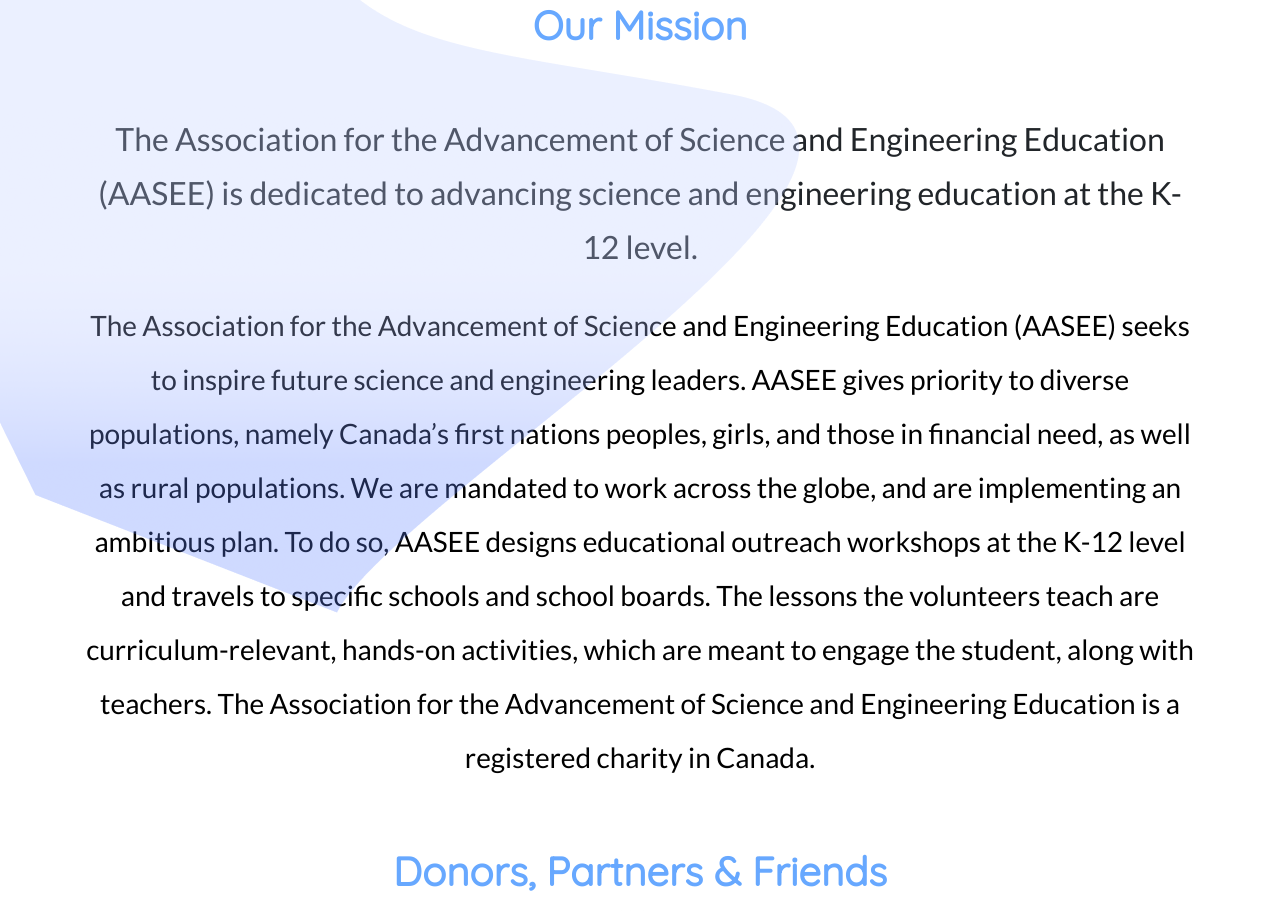
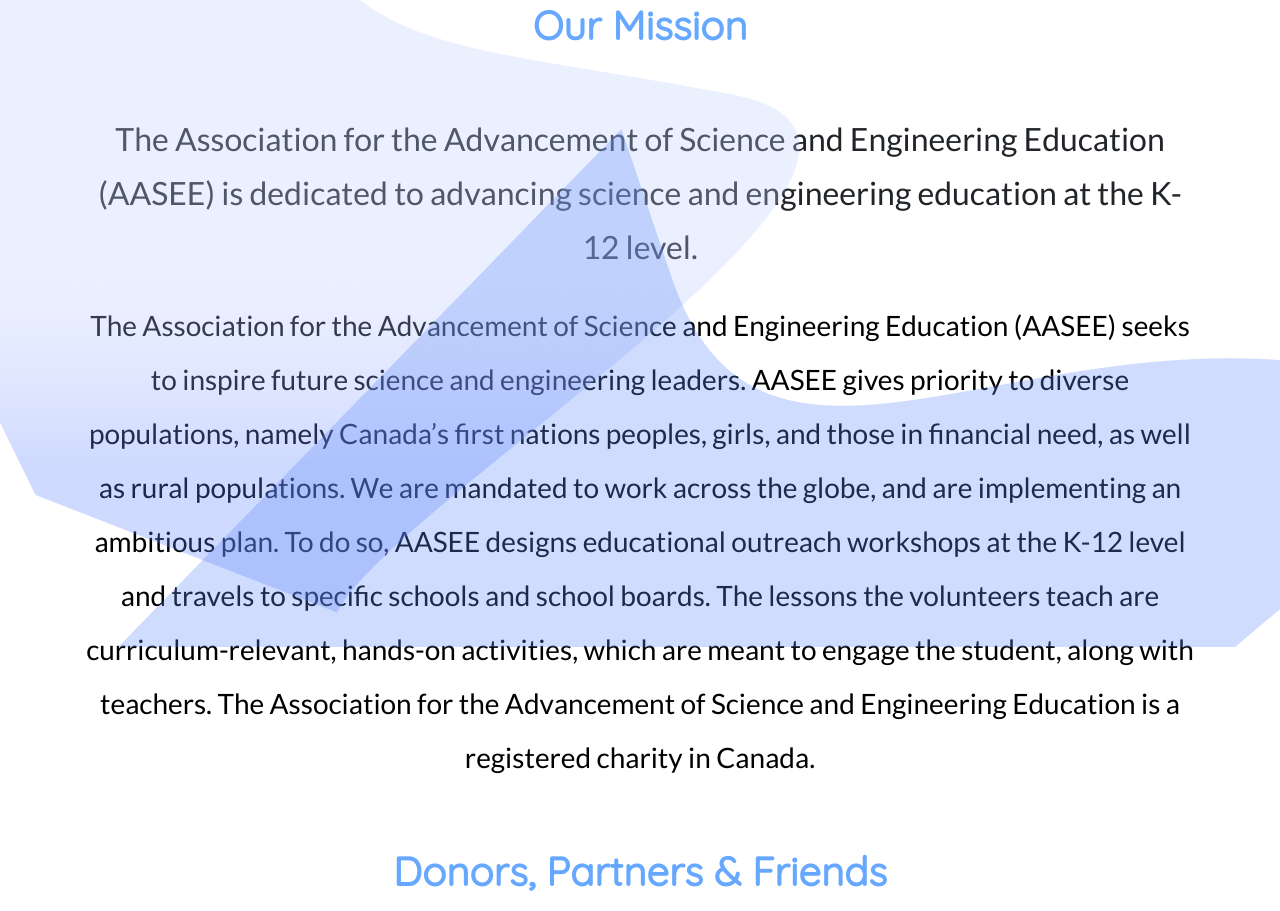
Before and after one commit to MushtabaA/AASEE-Website, a React (Create React App) app in the folder react-bootstrap/: page / in a window 1280 px wide. Shown: the part 961-1872 px from the top of the page. Built offline with nearby package versions, Linux system fonts and the light colour scheme.

Commit message:
Added vector 2 on homepage

```diff
--- a/react-bootstrap/src/components/Home.css
+++ b/react-bootstrap/src/components/Home.css
@@ -57,8 +57,9 @@ opacity: 0.3;
 .vector2 {
 position: absolute;
 display: block;
-right: 0;
-top: 290px;
+margin-top: 800px;
+margin-left: 600px;
+opacity: 0.3;
 }
 .carousel-fade .carousel-item, .carousel-item img  {
 max-height: 80vh;
--- a/react-bootstrap/src/components/Home.jsx
+++ b/react-bootstrap/src/components/Home.jsx
@@ -112,6 +112,9 @@ export default class Home extends Component {
           <div className="vector1">
             <img src="/assets/vector1.png" alt="vector1" />
           </div>
+          <div className="vector2">
+            <img src="/assets/vector2.png" alt="vector2" />
+          </div>
         </div>
         <div>
           <h1 id="title"class="pt-5 text-center container-sm title">
```
Also changed, not shown: react-bootstrap/public/assets/vector2.png.
